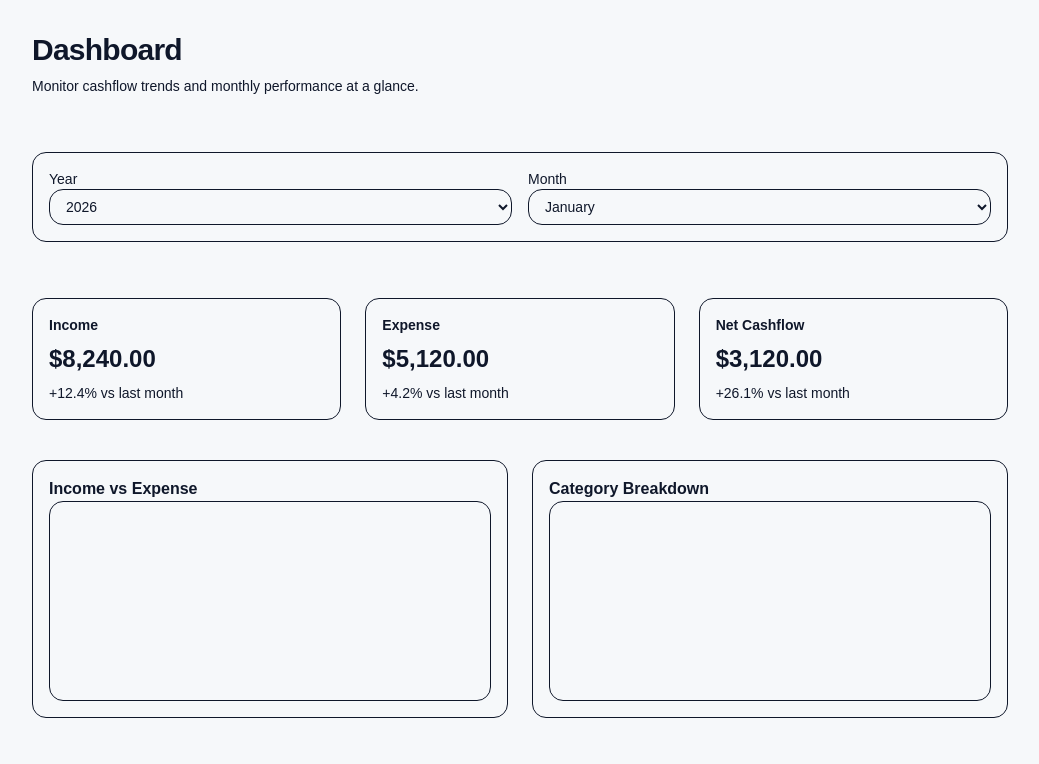
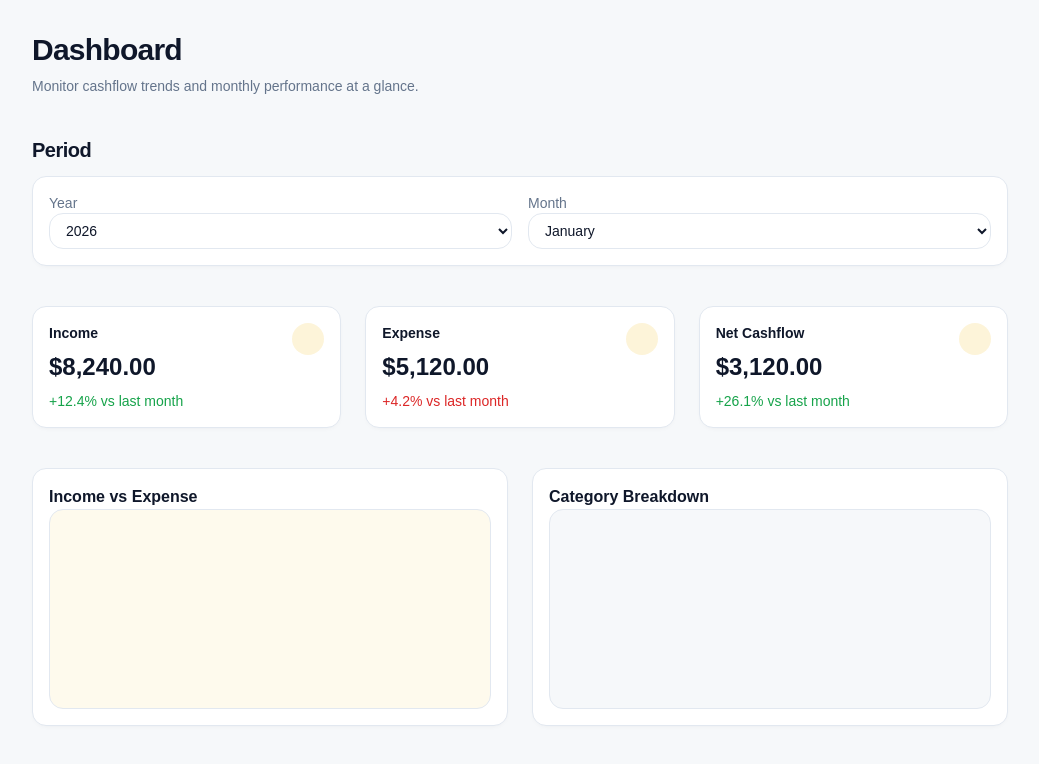
Before and after one commit to yuzequn095/Aurum, a Next.js app in the folder apps/web/: page /dashboard in a window 1280 px wide. Shown: the top 764 px of the page, without its empty margins (120-1159 px from the left). Built offline with nearby package versions, Linux system fonts and the light colour scheme.

Commit message:
chore: add left changes on asset

```diff
--- a/apps/web/src/app/globals.css
+++ b/apps/web/src/app/globals.css
@@ -1,4 +1,5 @@
 @import "tailwindcss";
+@config "../../tailwind.config.ts";
 
 :root {
   --background: #f6f8fa;
@@ -12,13 +13,6 @@
   --font-mono: var(--font-geist-mono);
 }
 
-@media (prefers-color-scheme: dark) {
-  :root {
-    --background: #0a0a0a;
-    --foreground: #ededed;
-  }
-}
-
 body {
   background: var(--background);
   color: var(--foreground);
--- a/apps/web/src/components/ui/layout.tsx
+++ b/apps/web/src/components/ui/layout.tsx
@@ -5,6 +5,15 @@ export function Container({ className, ...props }: HTMLAttributes<HTMLDivElement
   return <div className={cn('mx-auto w-full max-w-5xl px-4 sm:px-6', className)} {...props} />;
 }
 
-export function Section({ className, ...props }: HTMLAttributes<HTMLElement>) {
-  return <section className={cn('py-4', className)} {...props} />;
+type SectionProps = HTMLAttributes<HTMLElement> & {
+  title?: string;
+};
+
+export function Section({ className, title, children, ...props }: SectionProps) {
+  return (
+    <section className={cn('space-y-3', className)} {...props}>
+      {title ? <h2 className='text-xl font-semibold tracking-tight text-aurum-text'>{title}</h2> : null}
+      {children}
+    </section>
+  );
 }
--- a/apps/web/tailwind.config.ts
+++ b/apps/web/tailwind.config.ts
@@ -1,7 +1,11 @@
 import type { Config } from 'tailwindcss';
 
 const config: Config = {
-  content: ['./src/**/*.{js,ts,jsx,tsx,mdx}'],
+  content: [
+    './src/app/**/*.{js,ts,jsx,tsx,mdx}',
+    './src/components/**/*.{js,ts,jsx,tsx,mdx}',
+    './src/lib/**/*.{js,ts,jsx,tsx,mdx}',
+  ],
   theme: {
     extend: {
       colors: {
@@ -11,9 +15,9 @@ const config: Config = {
           border: '#E2E8F0',
           text: '#0F172A',
           muted: '#64748B',
-          primary: '#0F766E',
-          primaryHover: '#115E59',
-          primarySoft: '#CCFBF1',
+          primary: '#F5C542',
+          primaryHover: '#E3B233',
+          primarySoft: '#FDF3D1',
           success: '#16A34A',
           danger: '#DC2626',
         },
```
